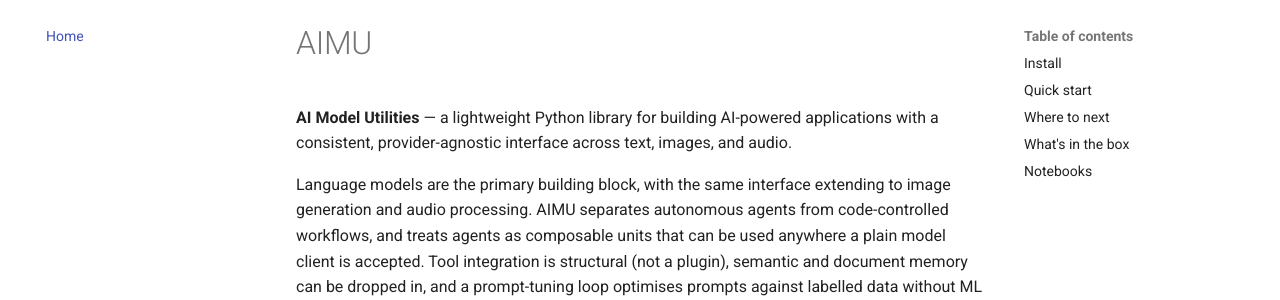
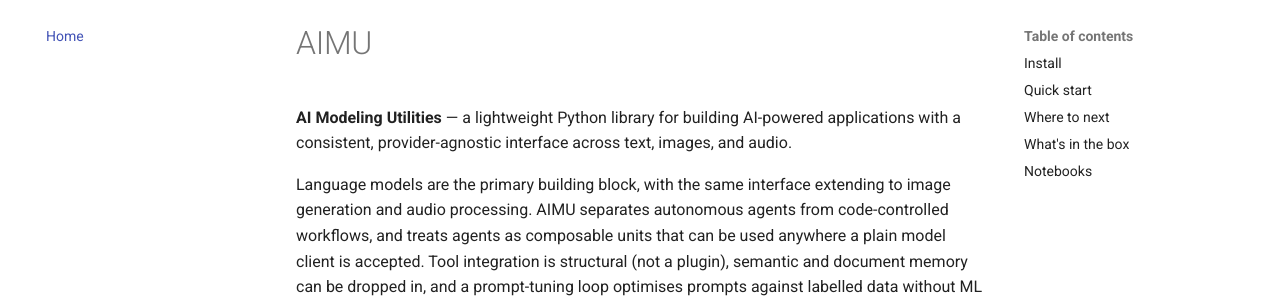
Before and after one commit to saxman/aimu, an MkDocs documentation site: the page built from docs/index.md, in a window 1280 px wide and 900 px high. Shown: the part 123-423 px from the top of the window. Built offline with MkDocs 1.6.1 and Material for MkDocs 9.7.7, drawn with Linux system fonts in a browser that asks for light colours; comment, search, counter and statistics services are not loaded.

Commit message:
branding update

```diff
--- a/aimu/__init__.py
+++ b/aimu/__init__.py
@@ -1,5 +1,5 @@
 """
-aimu - AI Model Utilities
+aimu - AI Modeling Utilities
 
 Lightweight Python library for building LLM-powered apps. Provider-agnostic model
 clients (Ollama, HuggingFace, Anthropic, OpenAI, Gemini, llama-cpp, any OpenAI-compatible
--- a/docs/index.md
+++ b/docs/index.md
@@ -1,6 +1,6 @@
 # AIMU
 
-**AI Model Utilities** — a lightweight Python library for building AI-powered applications with a consistent, provider-agnostic interface across text, images, and audio.
+**AI Modeling Utilities** — a lightweight Python library for building AI-powered applications with a consistent, provider-agnostic interface across text, images, and audio.
 
 Language models are the primary building block, with the same interface extending to image generation and audio processing. AIMU separates autonomous agents from code-controlled workflows, and treats agents as composable units that can be used anywhere a plain model client is accepted. Tool integration is structural (not a plugin), semantic and document memory can be dropped in, and a prompt-tuning loop optimises prompts against labelled data without ML machinery.
 
--- a/pyproject.toml
+++ b/pyproject.toml
@@ -1,7 +1,7 @@
 [project]
 name = "aimu"
 version = "0.4.0"
-description = "A Python package containing tools for working with various language models and AI services."
+description = "AI Modeling Utilities: A Python package containing support for working with numerous AI models and services."
 readme = "README.md"
 requires-python = ">=3.11"
 license = {file = "LICENSE"}
```
Also changed, not shown: CLAUDE.md (+1 -1 lines), README.md (+1 -1 lines).
